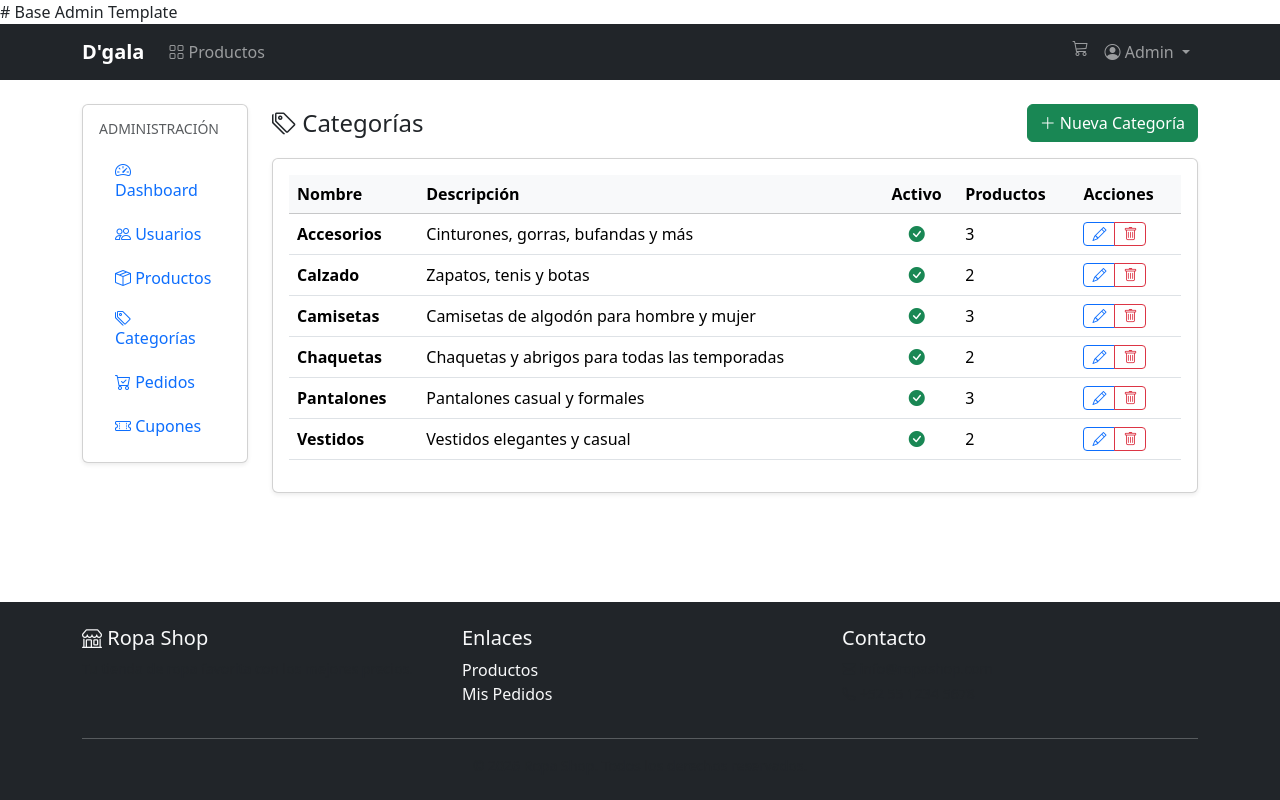
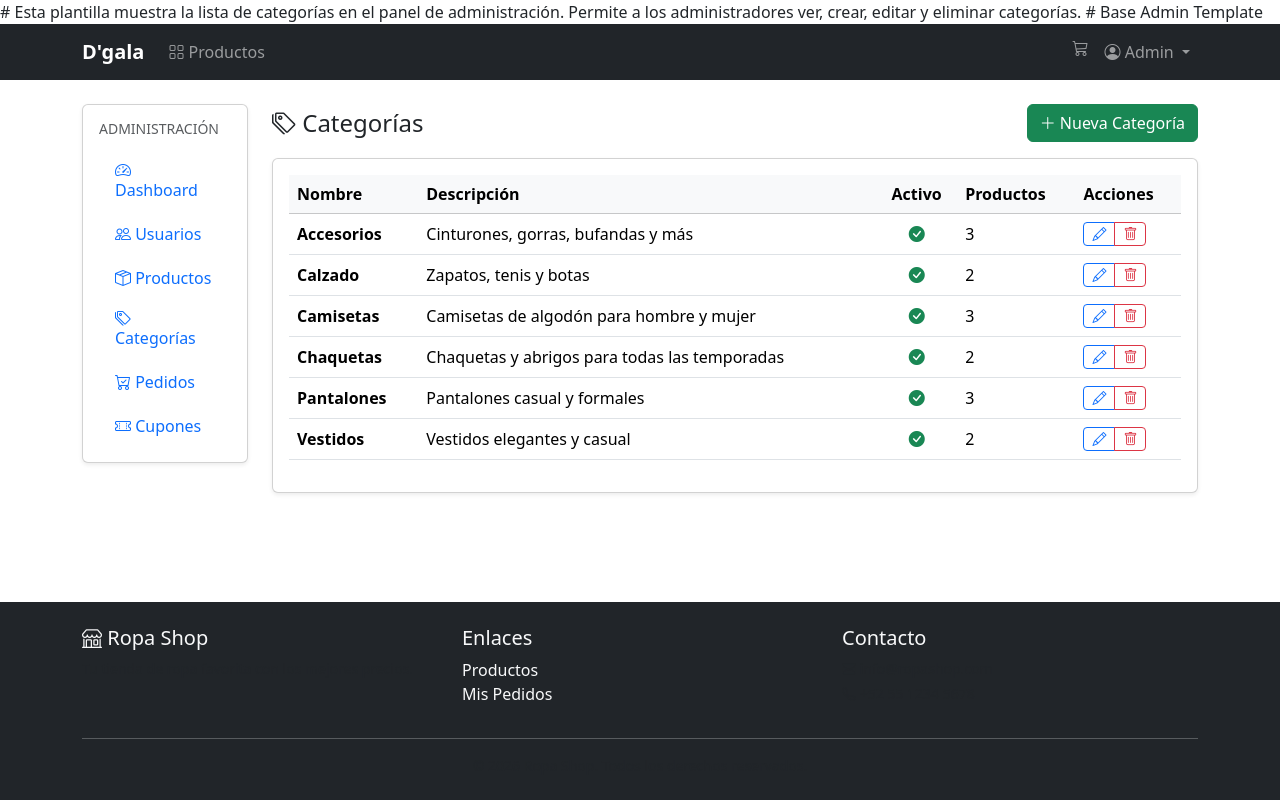
Before and after one commit to Azxino/ecommerce_django, a Django app: page /panel/categorias/ in a window 1280 px wide. Run offline with Django 5.2, Linux system fonts and the light colour scheme; a user stored in the database is signed in; data comes from the database, SQL or seed files in the repository; some libraries are stand-ins or nearby versions.

Commit message:
Gestion de categorias lista

```diff
--- a/templates/dashboard/category_list.html
+++ b/templates/dashboard/category_list.html
@@ -1,3 +1,5 @@
+# Esta plantilla muestra la lista de categorías en el panel de administración. Permite a los administradores ver, crear, editar y eliminar categorías.
+
 {% extends 'dashboard/base_admin.html' %}
 {% load static %}
 
```
